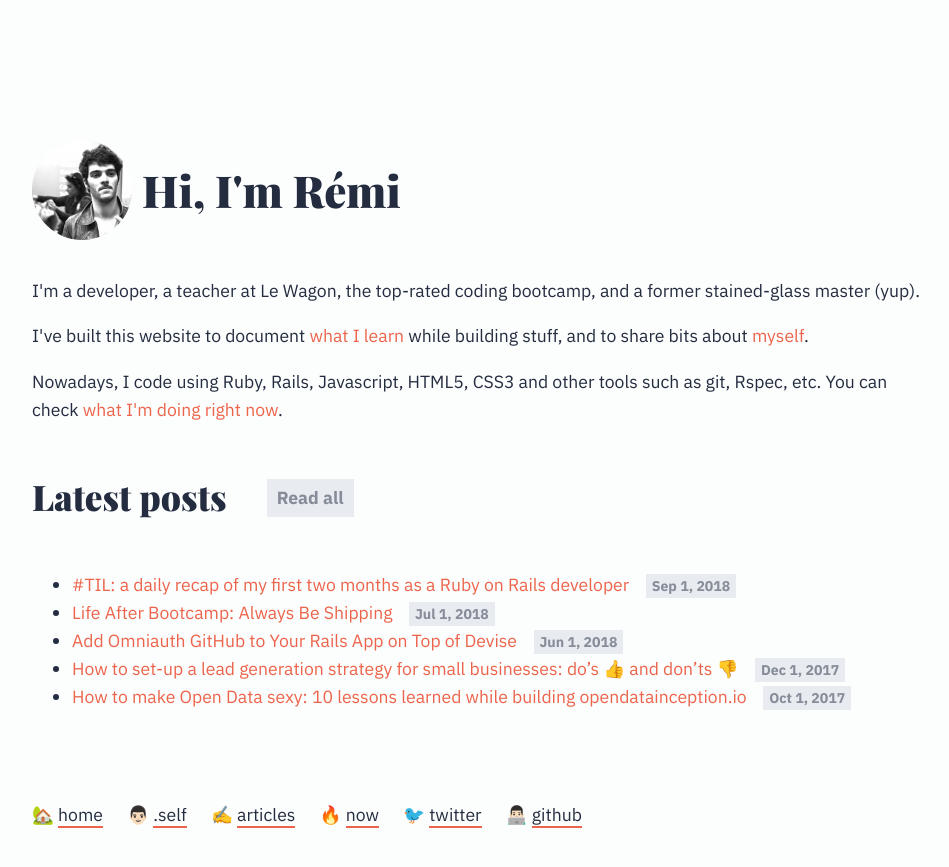
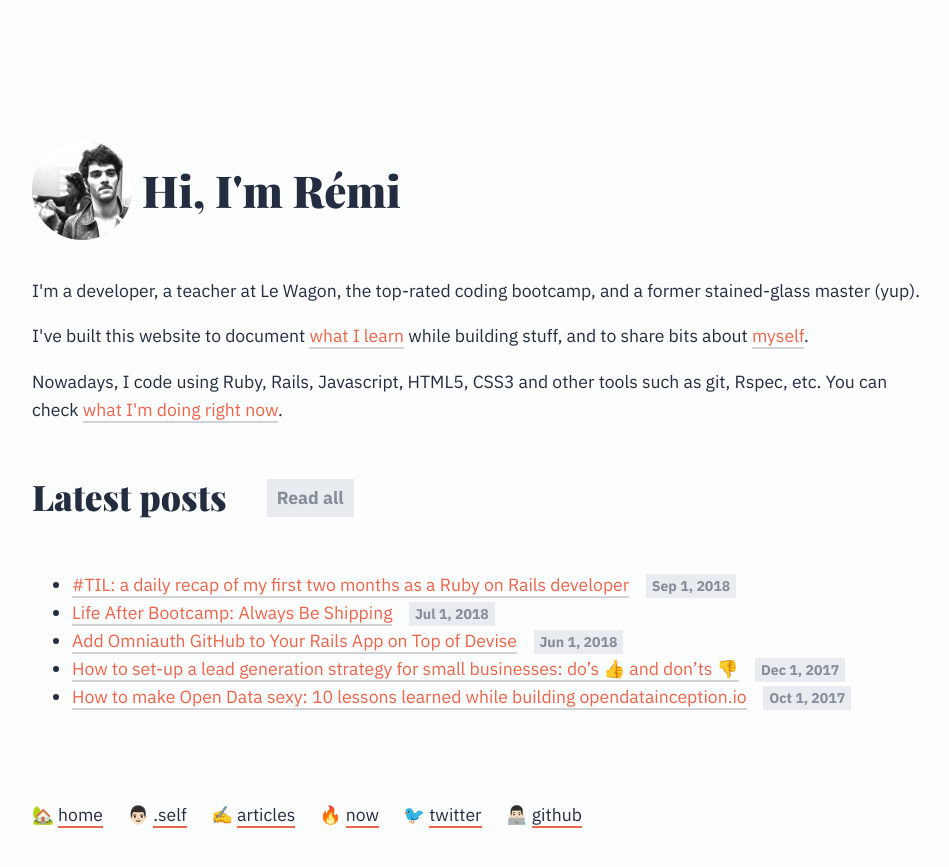
Before and after one commit to merciremi/remicodes, a Jekyll site: the page built from index.html, in a window 1280 px wide. Shown: the top 867 px of the page, without its empty margins (160-1109 px from the left). Built offline with Jekyll 4.4.1, drawn with Linux system fonts in a browser that asks for light colours; some web fonts are replaced.

Commit message:
Update links style

```diff
--- a/_sass/_layout.scss
+++ b/_sass/_layout.scss
@@ -27,6 +27,7 @@ h2 {
 a {
   color: $link-color;
   text-decoration: none;
+  border-bottom: 2px $dark-grey solid;
   &:visited {
     color: $link-color;
   }
@@ -41,6 +42,7 @@ footer {
 }
 time {
   margin-left: 4px;
+  min-width: 100px;
   padding: 3px 6px;
   background: $opaque-background-color;
   color: rgba(36, 44, 63, 0.5);
@@ -87,6 +89,7 @@ blockquote {
   background: $opaque-background-color;
   color: rgba(36, 44, 63, 0.5) !important;
   font-weight: 700;
+  border-bottom: none;
   &:hover {
     background: $link-color;
     color: white !important;
```
